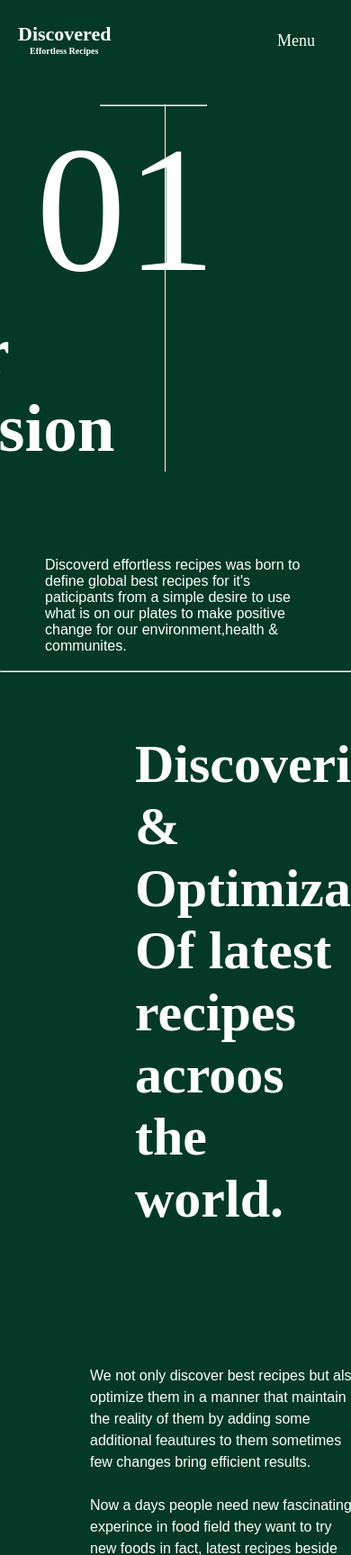
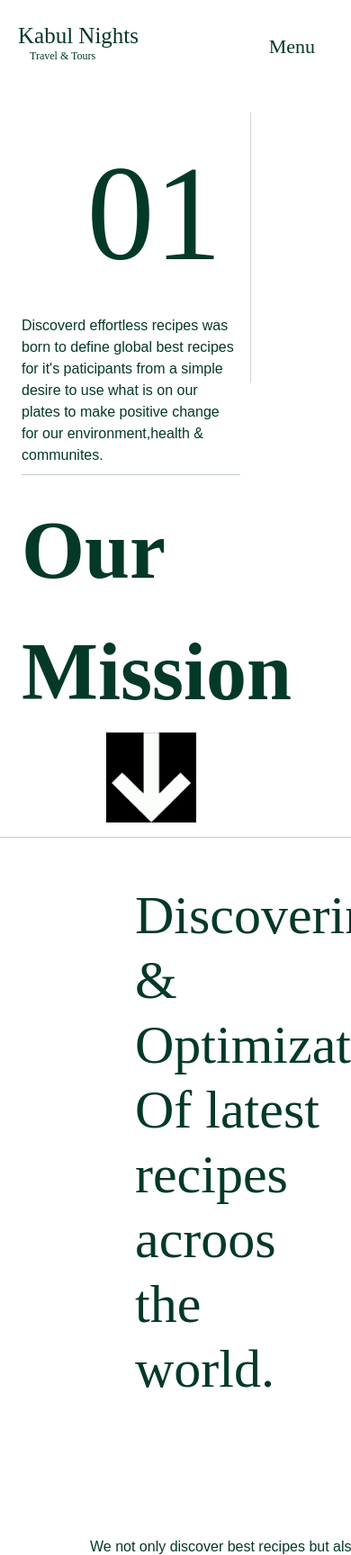
Before and after one commit to BaryalaiHanifi/KNTT, a PHP site: page /KNTT/mission.php in a window 390 px wide; the page is wider, and only the part inside the window is pictured. Shown: the top 1728 px of that part at 90% size. Run offline with PHP 8.4, Linux system fonts and the light colour scheme.

Commit message:
first step for mission responsive

```diff
--- a/css/frontend.css
+++ b/css/frontend.css
@@ -287,7 +287,7 @@
 
 #menu-navbar a {
 	color: white;
-	text-decoration: none;
+	text-decoration:none;
 	padding: 5px 20px;
 	font-family: "Times New Roman", Times, serif;
 	font-size: 20px;
@@ -398,33 +398,23 @@
 	padding: 0;
 	font-family: "Times New Roman", Times, serif;
 }
-
-#showcase-01 div {
-	background-color: #043927;
-	margin: 0;
-	padding: 0;
-	font-family: "Times New Roman", Times, serif;
+#vertical-line{
+	border-right: 1px solid lightgrey;
+	height: 300px;
 }
 
-#mission-navbar {
-	float: right;
-	list-style: none;
-	margin-top: 35px;
-	margin-right: 20px;
+#vertical-line span{
+	font-size: 150px;
+	margin-left: 30%;
+	margin-bottom: 0px;
+	display:inline-block;
 }
 
-#mission-navbar a {
-	color: white;
-	text-decoration: none;
-	padding: 5px 20px;
-	font-family: "Times New Roman", Times, serif;
-	font-size: 18px;
-}
-
-#mission-navbar a:hover {
+#vertical-line p{
+	text-align:left;
+	width:auto;
 	color: #043927;
-	background-color: white;
-	border: 0.3px solid #043927;
+	font-family: Arial, helvatica, sans-serif;
 }
 
 #mission-h3-h6-sty {
@@ -433,11 +423,9 @@
 	float: left;
 	margin-top: 25px;
 	margin-right: 20px;
-
 }
 
 #mission-h3-h6-sty h3 {
-
 	margin-top: 0px;
 	margin-left: 20px;
 	font-size: 22px;
@@ -450,55 +438,16 @@
 	margin-left: 13px;
 }
 
-#mission-01 {
-	margin-top: 50px;
+#mission-01 strong {
+	color:#043927;
+	font-size: 90px;
 }
 
-#mission-01 hr {
-	margin-top: 3em;
-	width: 30%;
+#mission-01 img {
 	float: right;
-	margin-right: 10em;
-}
-
-#mission-01 span {
-	float: left;
-	font-size: 200px;
-	color: white;
-	margin-left: 40px;
-	margin-bottom: 0px;
-}
-
-#mission-01 strong {
-	float: right;
-	color: white;
-	font-size: 75px;
-	margin-right: 3.5em;
-}
-
-#mission-02 p {
-	text-align: left;
-	width: 300px;
-	color: white;
-	margin-left: 50px;
-	margin-top: 300px;
-	font-family: Arial, helvatica, sans-serif;
-
-}
-
-#mission-02 img {
-	float: right;
+	margin-right:20%;
 	width: 100px;
 	height: auto;
-	margin-right: 25em;
-}
-
-#x {
-	border-left: 1px solid white;
-	height: 408px;
-	position: absolute;
-	left: 47%;
-	margin-top: 116px;
 }
 
 #showcase-01 {
--- a/index.php
+++ b/index.php
@@ -1,4 +1,4 @@
-<?php include('./partiales-front/menu.php');  ?>
+<?php include('./partiales-front/menu.php');?>
 <?php include('./config/constants.php'); ?>
 <header style="background-color: white;">
 <div class="container-fluid" style="background-color: white;">
--- a/mission.php
+++ b/mission.php
@@ -1,39 +1,23 @@
-<?php include('./config/constants.php'); ?>
-<!DOCTYPE html>
-<html>
-<head>
-	<title>mission</title>
-	<link rel="stylesheet" type="text/css" href="./css/frontend.css">
-</head>
-<body id="mission-body">
+<?php include('./partiales-front/menu.php');?>
+<?php include('./config/constants.php');?>
+<div class="container-fluid" style="background-color:white;font-family:'Times New Roman', Times, serif;color: #043927" id="main-header-01">
+<div class="row">
+	<div class="col-md-6" style="margin-top:100px;" id="vertical-line">
+	<span>01</span>
+	<p>Discoverd effortless recipes was born to define global
+	best recipes for it's paticipants from a simple desire to
+	use what is on our plates to make positive change for our
+	environment,health & communites.</p>
+	</div>
+	<div class="col-md-6" style="margin-top:86px;" id="mission-01">
+	<hr>
+	<strong>Our<br>Mission</strong>
+	<img src="images/arrow.png" class="img-fluid">
+	</div>
+</div>
+</div>
+<hr>
 
-<header id="main-header-01">
-		<div id="x"></div>
-		<div class="mission-container">
-		<div id="mission-navbar">
-            <a href="menu.php">Menu</a>
-		</div>
-		<div id="mission-h3-h6-sty">
-		   <h3>Discovered<br>
-		   <p>Effortless Recipes</p></h3>
-		</div>
-		<br>
-	    <div id="mission-01">
-		<hr>
-		<br>
-	    <span>01</span>
-        <strong>Our<br>Mission </strong>
-        </div>
-        <br>
-        <div id="mission-02">
-        	<img src="images/arrow.png">
-        	<p>Discoverd effortless recipes was born to define global best recipes for it's paticipants from a simple desire to use what is on our plates to make positive change for our environment,health & communites.</p>
-        </div>
-		</div>
-	  </header>
-	  <br>
-	  <hr>
-	  <br>
 	  <section id="showcase-01">
 		<div class="container-01">
 		   <div id="mission-showcase1">
@@ -80,40 +64,4 @@
 	    <img src="images/mission2-3.webp">
 	</div>
 	<br>
-	<br>
-	<div   id="m-footer">
-	<footer id="mission-footer">
-   	<div class="mission-footer-container">
-   		<div id="n-footer">
-    	<span>We acknowledge your participation in social media with
-    		effortless recipes family, as well your
-    		sugestion about our recipes and your own best recipes
-    		share your best food experinces!!!
-    		<br><br>
-
-    		<a href="#"><img src="images/facebook.png"></a>
-    		<a href="#"><img src="images/insta.png"><br></a>
-    		<a href="#">info@discoveredffortlessricipes.com</a>
-    	</span>
-    	</div>
-   		<strong><a href="mission.php">Mission</a></strong>
-   		<span>01</span>
-    	<hr>
-    	<strong><a href="recipes.php">Recipes</a></strong>
-    	<span>02</span>
-    	<hr>
-    	<strong><a href="contact.php">Contact</a></strong>
-    	<span>03</span>
-    	<hr>
-    	<div id="mission-copyrigt">
-    	<p>Copyrigt &2021;Baryalai Hanifi</p>
-    	</div>
-        </div>
-
-    </footer>
-     </div>
-
-
-
-</body>
-</html>
+	<?php include('./partiales-front/footer.php');  ?>
--- a/partiales-front/footer.php
+++ b/partiales-front/footer.php
@@ -19,7 +19,7 @@
 		<p style="margin-left: 20px;">We acknowledge your participation in social media with
     		Kabul Night Travel & Tours family, as well your
     		sugestion about our services and
-    		share your best travel experinces!!!
+    		share your best travel experinces!
 			<br><br>
 			<a href="https://www.facebook.com/profile.php?id=61553712674280"><img src="images/facebook.png"></a>
     		<a href="https://www.instagram.com/kabulnights4?igsh=MWoyd2xmZGx5cjFvZQ=="><img src="images/insta.png"></a>
```
Also changed, not shown: menu.php (+12 -18 lines), images/menu-back.jpg (renamed from images/section-1-3.JPG), images/menu-back.webp (deleted).
